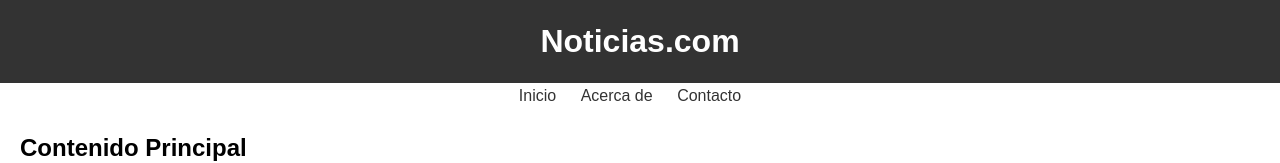
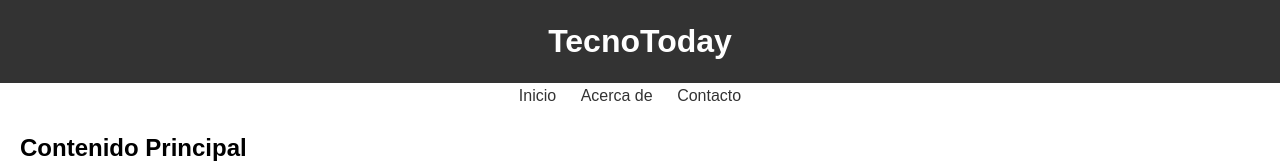
Before and after one commit to Carolx064/Proyecto_Practicas, a plain HTML site: page index.html in a window 1280 px wide. Shown: the top 163 px of the page. Drawn offline with Linux system fonts and the light colour scheme.

Commit message:
Update index.html

```diff
--- a/index.html
+++ b/index.html
@@ -9,7 +9,7 @@
 <body>
 
   <header>
-    <h1>Noticias.com </h1>
+    <h1>TecnoToday</h1>
   </header>
 
   <nav>
```
